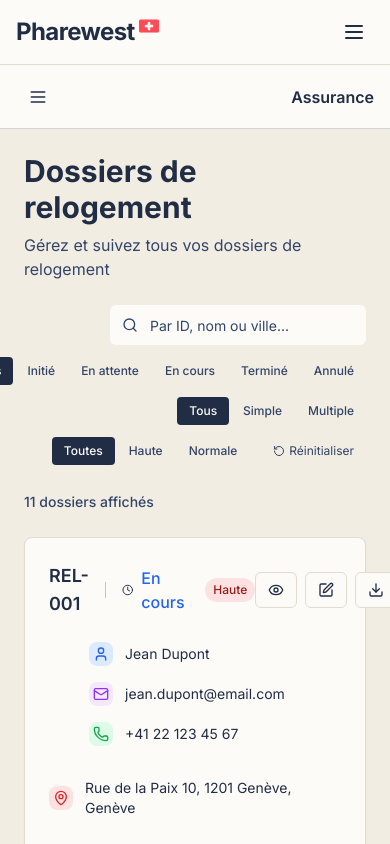
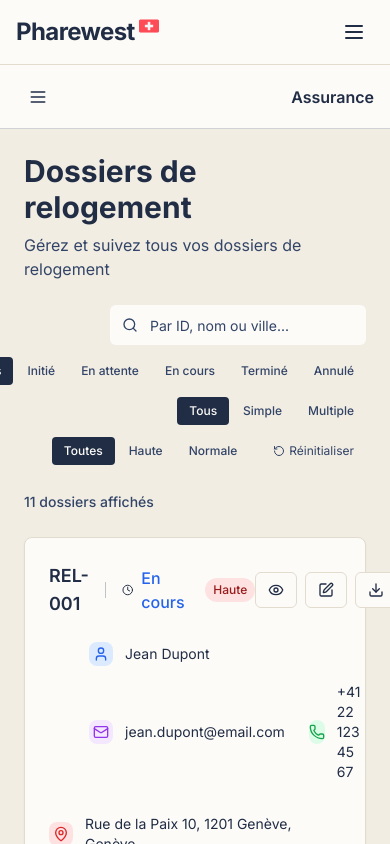
Before and after one commit to valcourgeau/sini, a Next.js app: page /platform/dashboard/assurance/dossiers in a window 390 px wide. Shown: the top 844 px of the page. Built offline with nearby package versions, Linux system fonts and the light colour scheme.

Commit message:
feat: email + phone

```diff
--- a/src/app/platform/dashboard/assurance/dossiers/page.tsx
+++ b/src/app/platform/dashboard/assurance/dossiers/page.tsx
@@ -380,24 +380,20 @@ function AssuranceDossiersContent() {
                       </div>
                     </div>
 
-                    {/* Email Section */}
+                    {/* Contact Section */}
+                    <div className="flex items-center gap-6">
                       <div className="flex items-center gap-3">
                         <div className="flex items-center justify-center w-6 h-6 bg-purple-100 rounded-lg">
                           <Mail className="h-4 w-4 text-purple-600" />
                         </div>
-                      <div>
                         <p className="text-sm text-foreground">
                           {case_.contactPerson.email}
                         </p>
                       </div>
-                    </div>
-
-                    {/* Phone Section */}
                       <div className="flex items-center gap-3">
                         <div className="flex items-center justify-center w-6 h-6 bg-green-100 rounded-lg">
                           <Phone className="h-4 w-4 text-green-600" />
                         </div>
-                      <div>
                         <p className="text-sm text-foreground">
                           {case_.contactPerson.phone}
                         </p>
```
Lines whose indentation alone changed are shown as unchanged.
